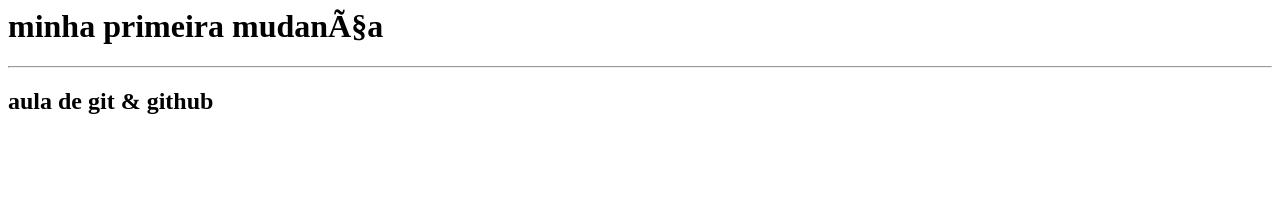
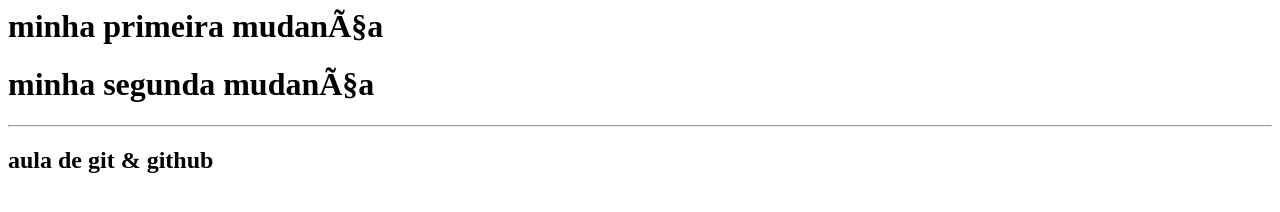
Before and after one commit to VitoriaBiondi/PW1, a plain HTML site: page index.html in a window 1280 px wide. Drawn offline with Linux system fonts and the light colour scheme.

Commit message:
segunda mudança

```diff
--- a/index.html
+++ b/index.html
@@ -4,6 +4,7 @@
 </head>
 <body>
      <h1>minha primeira mudança</h1>
+     <h1>minha segunda mudança</h1>
      <hr/>
      <h2>aula de git & github</2>
 </body>
```
